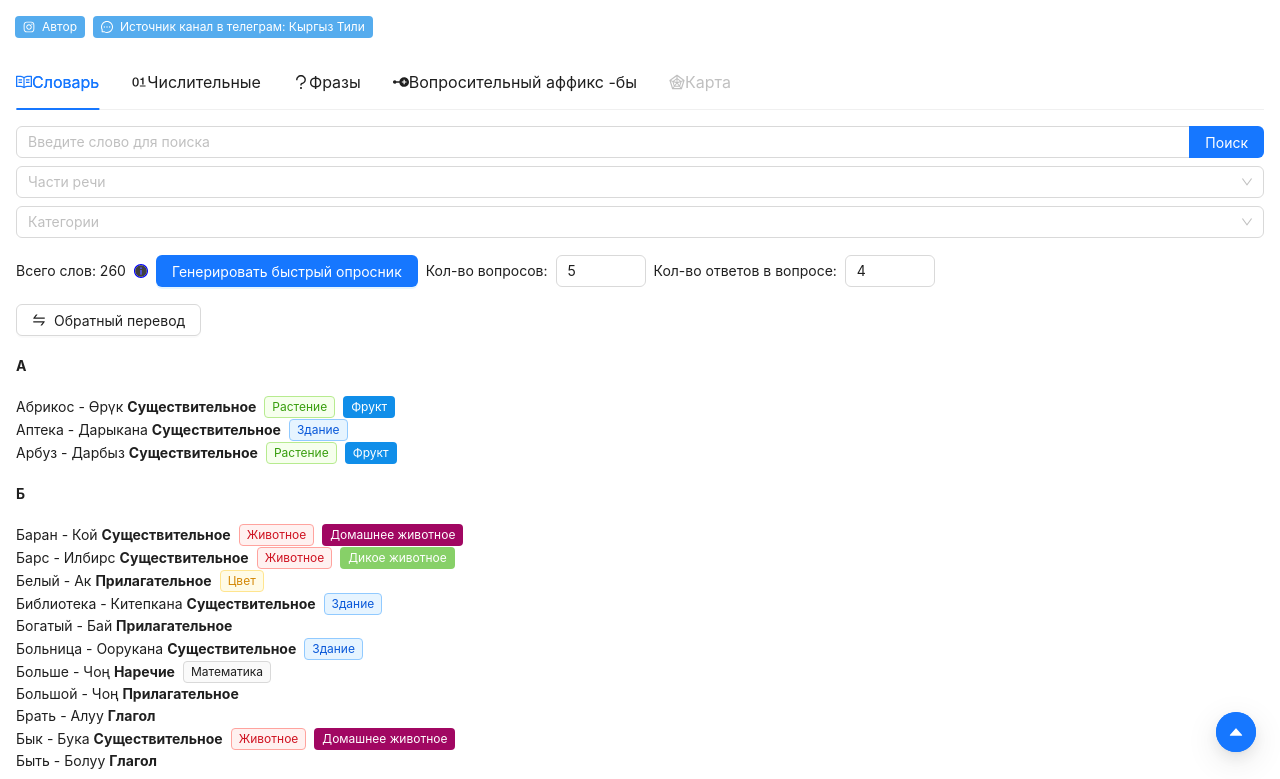
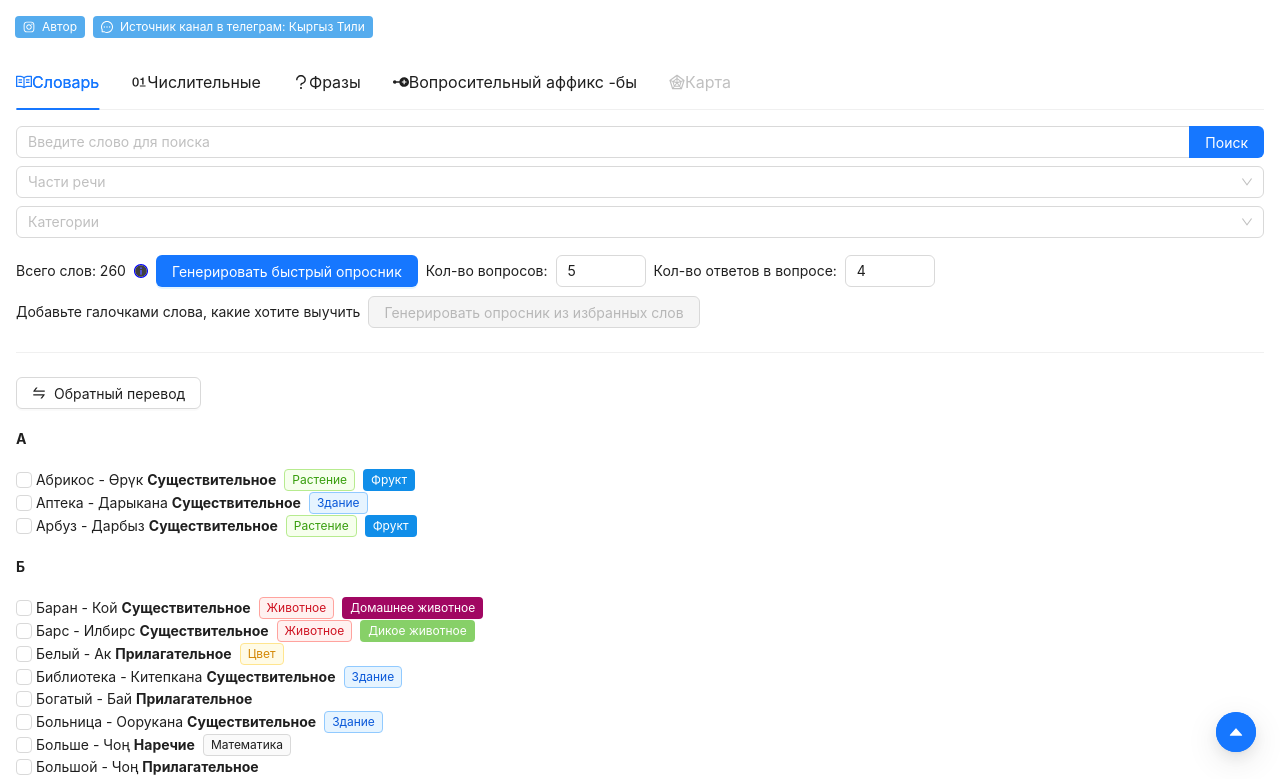
Before and after one commit to VADMARK223/kg, a React (Create React App) app: page / in a window 1280 px wide. Shown: the top 779 px of the page. Built offline with nearby package versions, Linux system fonts and the light colour scheme.

Commit message:
Favor words.

```diff
--- a/src/components/dictionary/Dictionary.tsx
+++ b/src/components/dictionary/Dictionary.tsx
@@ -8,7 +8,7 @@ import React, { useState, useEffect } from 'react'
 import data from '../../assets/dictionary.json'
 import type { DictionaryData } from '../../models/DictionaryData'
 import Word from './Word'
-import { Button, Space, InputNumber, Tooltip, FloatButton } from 'antd'
+import { Button, Space, InputNumber, Tooltip, FloatButton, Divider } from 'antd'
 import { InfoCircleTwoTone, SwapOutlined, CaretUpOutlined } from '@ant-design/icons'
 import Search from 'antd/es/input/Search'
 import { fetchDic } from '../../api/dictionary'
@@ -34,6 +34,7 @@ const Dictionary = (): JSX.Element => {
   const [isModalOpen, setIsModalOpen] = useState(false)
   const [totalQuestions, setTotalQuestions] = useState<number>(5)
   const [answersValueCount, setAnswersValueCount] = useState<number>(4)
+  const [favorIds, setFavorIds] = useState<number[]>(localStorage.getItem('kg_favor_ids') == null ? [] : JSON.parse(localStorage.getItem('kg_favor_ids') as string))
   let words: DictionaryData[] = []
   if (ADMIN_MODE) {
     words = dic.words
@@ -175,7 +176,6 @@ const Dictionary = (): JSX.Element => {
                        setIsModalOpen(false)
                      }}/>
         </Space>
-        <Button icon={<SwapOutlined/>} onClick={directionHandler}>Обратный перевод</Button>
       </Space>
       {/* <div
         id="scrollableDiv"
@@ -194,7 +194,18 @@ const Dictionary = (): JSX.Element => {
           />
         </InfiniteScroll>
       </div> */}
-
+      <Space>
+        {favorIds.length === 0
+          ? <>Добавьте галочками слова, какие хотите выучить</>
+          : <>Слов в избранном: {favorIds.length}</>}
+        <Button type={'primary'}
+                disabled={favorIds.length === 0}
+                onClick={() => {
+                  console.log('Gen')
+                }}>Генерировать опросник из избранных слов</Button>
+      </Space>
+      <Divider/>
+      <Button icon={<SwapOutlined/>} onClick={directionHandler}>Обратный перевод</Button>
       {words
         .sort(compareFunction)
         .map((item, index) => {
@@ -202,16 +213,28 @@ const Dictionary = (): JSX.Element => {
           const prev = words[index - 1]
           const needShowSymbol = prev === undefined || (current[locale] as string).charCodeAt(0) !== (prev[locale] as string).charCodeAt(0)
           const firstSymbol = (item[locale] as string).substring(0, 1)
-          if (needShowSymbol) {
-            return <div key={firstSymbol.charCodeAt(0)}>
-              <h4>{firstSymbol}</h4>
-              <Word data={item} direction={direction}/>
+          return (
+            <div key={item.id}>
+              {needShowSymbol && <h4>{firstSymbol}</h4>}
+              <Word isFavor={favorIds.includes(item.id as number)}
+                    data={item}
+                    direction={direction}
+                    changeFavorCallback={(id, add) => {
+                      if (add) {
+                        favorIds.push(id)
+                        localStorage.setItem('kg_favor_ids', JSON.stringify(favorIds))
+                        setFavorIds([...favorIds])
+                      } else {
+                        favorIds.splice(favorIds.indexOf(id), 1)
+                        localStorage.setItem('kg_favor_ids', JSON.stringify(favorIds))
+                        setFavorIds([...favorIds])
+                      }
+                    }}
+              />
             </div>
-          } else {
-            return <Word key={index} data={item} direction={direction}/>
-          }
+          )
         })}
-      <FloatButton icon={<CaretUpOutlined/>} type="primary" style={{ right: 24 }} onClick={event => {
+      <FloatButton icon={<CaretUpOutlined/>} type="primary" style={{ right: 24 }} onClick={() => {
         window.scroll(0, 0)
       }}/>
     </>
--- a/src/components/dictionary/Word.tsx
+++ b/src/components/dictionary/Word.tsx
@@ -6,7 +6,7 @@
  */
 import React, { useState } from 'react'
 import type { DictionaryData } from '../../models/DictionaryData'
-import { Button, Space, Popover, Tooltip } from 'antd'
+import { Button, Space, Popover, Tooltip, Checkbox } from 'antd'
 import { removeWord } from '../../api/dictionary'
 import { useDispatch, useSelector } from 'react-redux'
 import type { TypeDto } from '../../models/dto/TypeDto'
@@ -14,14 +14,20 @@ import WordEditor from './WordEditor'
 import WordTag from './WordTag'
 import { EditOutlined, DeleteOutlined } from '@ant-design/icons'
 import { ADMIN_MODE } from '../../api/common'
+import type { CheckboxChangeEvent } from 'antd/es/checkbox'
 
 interface WordProps {
   data: DictionaryData
   direction: boolean
+  isFavor: boolean
+  changeFavorCallback: (id: number, add: boolean) => void
 }
 
 const Word = (props: WordProps): JSX.Element => {
   const types = useSelector((state: any): TypeDto[] => state.dic.types)
+
+  const { isFavor, changeFavorCallback } = props
+  const [checked, setChecked] = useState(isFavor)
   const data = props.data
   const tags = data.tags
   const currentType = types.find(value => {
@@ -41,16 +47,19 @@ const Word = (props: WordProps): JSX.Element => {
     setOpen(newOpen)
   }
 
+  const onChange = (e: CheckboxChangeEvent): void => {
+    const checked = e.target.checked
+    setChecked(e.target.checked)
+    changeFavorCallback(data.id as number, checked)
+  }
+
   return (
     <>
       <Space direction={'horizontal'}>
-        {props.direction
-          ? <div>
-            {data.ru} - {data.kg} {typeElement()}
-          </div>
-          : <div>
-            {data.kg} - {data.ru} {typeElement()}
-          </div>}
+        <div>
+          <Checkbox onChange={onChange}
+                              checked={checked}/> {props.direction ? (<>{data.ru} - {data.kg}</>) : (<>{data.kg} - {data.ru}</>)} {typeElement()}
+        </div>
         {ADMIN_MODE && <>
             <Popover content={<WordEditor data={data} closeCallback={() => {
               setOpen(false)
```
